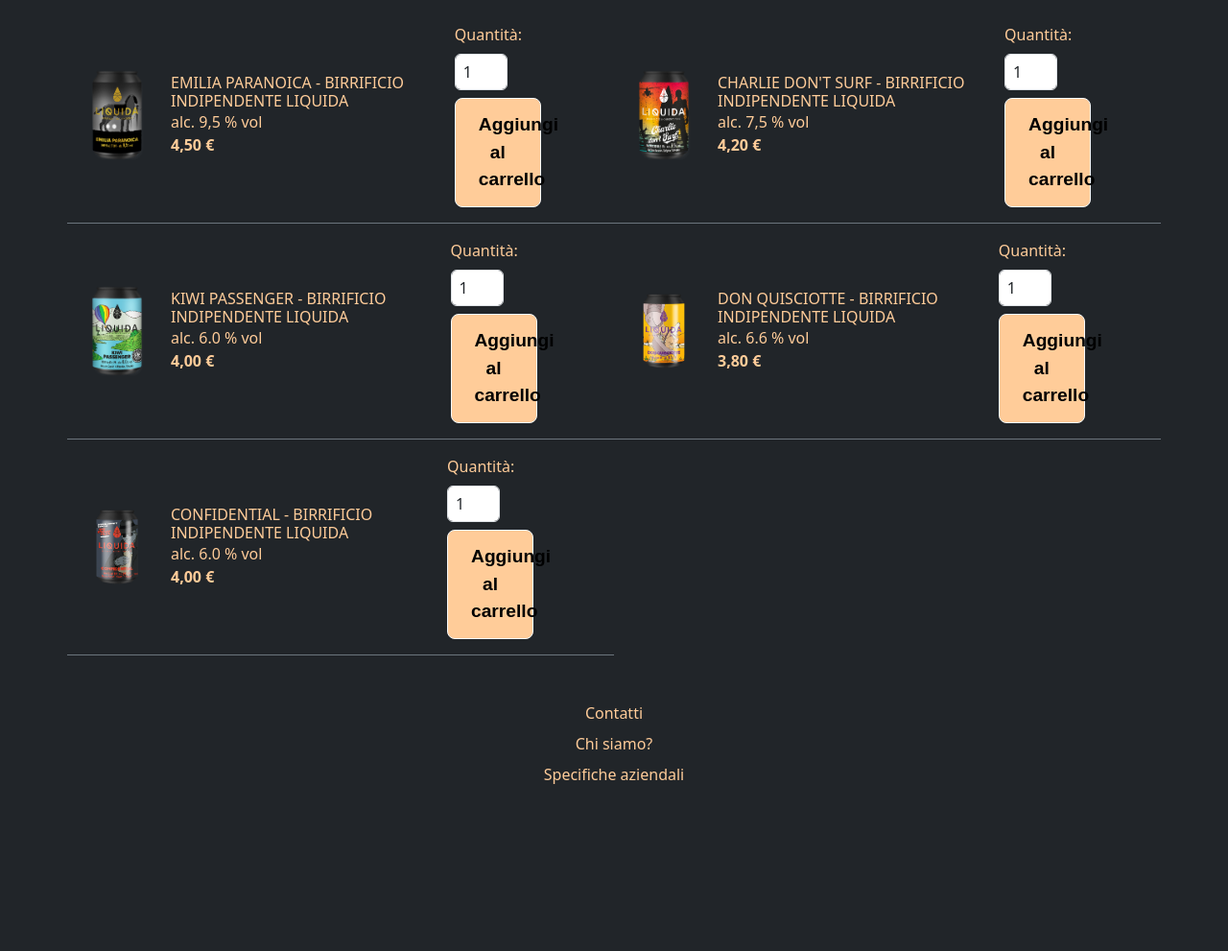
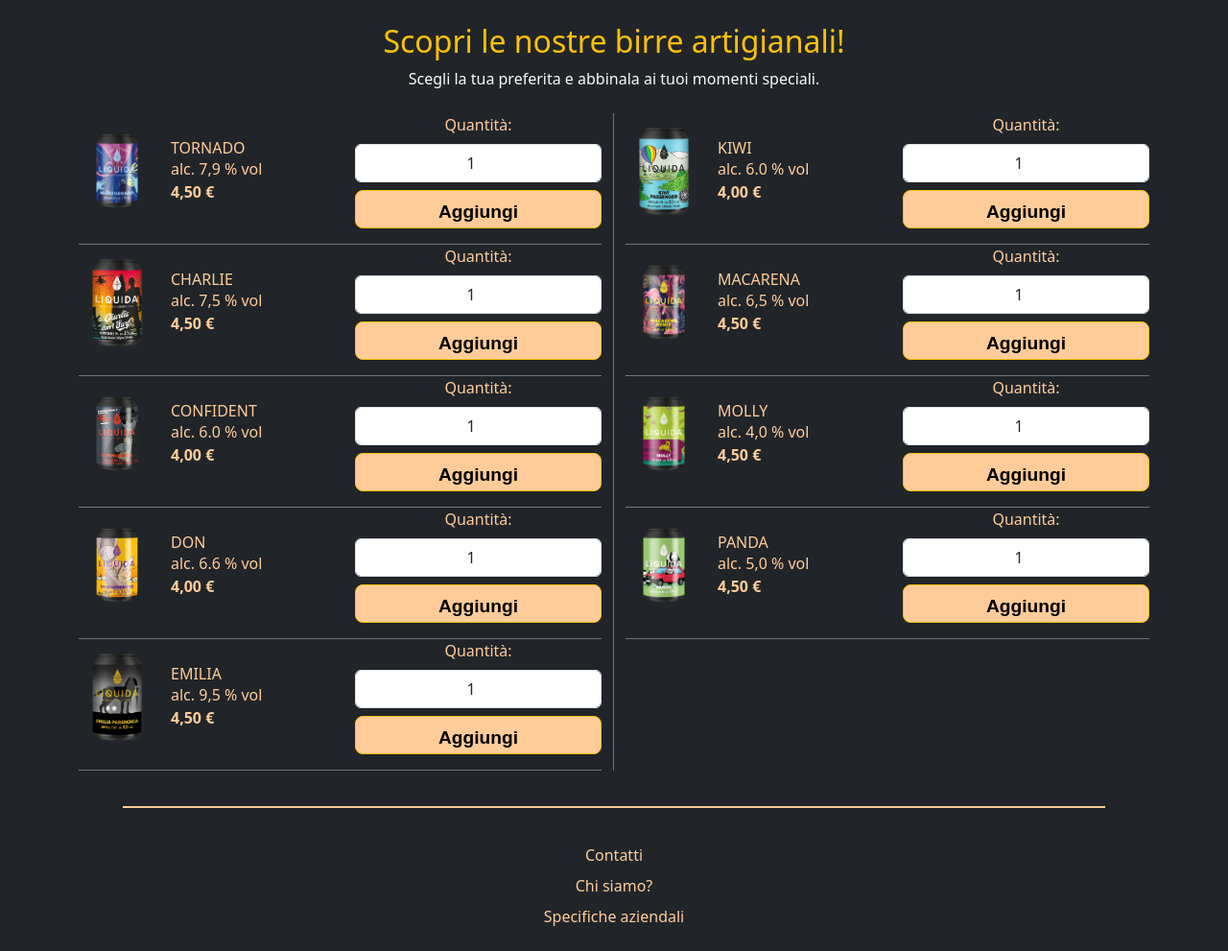
Before and after one commit to fedebrighi/Progetto_Tecnolgie_Web, a PHP site: page /catalogo_prodotti.html in a window 1280 px wide. Shown: the part 87-1078 px from the top of the page at 96% size. Before the commit the page ends 904 px from the top, so only its background shows below. Run offline with PHP 8.4, Linux system fonts and the light colour scheme.

Commit message:
improving classes

```diff
--- a/catalogo_prodotti.html
+++ b/catalogo_prodotti.html
@@ -29,115 +29,173 @@
             </div>
         </div>
     </nav>
+
     <div class="container py-4">
-            <div class="row gy-3">
-                <div class="col-12 col-md-6 d-flex align-items-center border-bottom border-secondary pb-3">
-                    <a href="prodotto_in_dettaglio.html" class="text-decoration-none">
-                        <div class="d-flex align-items-center">
-                            <div class="flex-shrink-0 me-3">
-                                <img src="img/beers/emilia.png" alt="Emilia Paranoica" class="img-fluid" style="width: 80px;">
+        <div class="text-center mb-4">
+            <h2 class="text-warning">Scopri le nostre birre artigianali!</h2>
+            <p class="text-light">Scegli la tua preferita e abbinala ai tuoi momenti speciali.</p>
         </div>
-                            <div class="flex-grow-1">
-                                <h6 class="m-0">EMILIA PARANOICA - BIRRIFICIO INDIPENDENTE LIQUIDA</h6>
+
+        <div class="row">
+            <!-- Colonna Sinistra -->
+            <div class="col-md-6 border-end border-secondary">
+                <!-- Birra Blue Tornado -->
+                <div class="d-flex align-items-center border-bottom border-secondary pb-3">
+                    <img src="img/beers/bluetornado.png" alt="Blue Tornado" class="img-fluid me-3" style="width: 80px;">
+                    <div>
+                        <h6 class="m-0">TORNADO</h6>
+                        <p class="m-0">alc. 7,9 % vol</p>
+                        <p class="m-0 fw-bold">4,50 €</p>
+                    </div>
+                    <div class="ms-auto d-flex flex-column align-items-stretch">
+                        <label for="quantity1" class="form-label text-center">Quantità:</label>
+                        <input type="number" id="quantity1" class="form-control mb-2 text-center" min="1" value="1"
+                            style="height: 40px;">
+                        <button class="btn btn-warning btn-sm"
+                            style="height: 40px; font-weight: bold; padding: 0.5rem;">Aggiungi</button>
+                    </div>
+                </div>
+
+
+                <!-- Birra Charlie -->
+                <div class="d-flex align-items-center border-bottom border-secondary pb-3">
+                    <img src="img/beers/charlie.png" alt="Charlie" class="img-fluid me-3" style="width: 80px;">
+                    <div>
+                        <h6 class="m-0">CHARLIE</h6>
+                        <p class="m-0">alc. 7,5 % vol</p>
+                        <p class="m-0 fw-bold">4,50 €</p>
+                    </div>
+                    <div class="ms-auto d-flex flex-column align-items-stretch">
+                        <label for="quantity1" class="form-label text-center">Quantità:</label>
+                        <input type="number" id="quantity2" class="form-control mb-2 text-center" min="1" value="1"
+                            style="height: 40px;">
+                        <button class="btn btn-warning btn-sm"
+                            style="height: 40px; font-weight: bold; padding: 0.5rem;">Aggiungi</button>
+                    </div>
+                </div>
+                <!-- Birra Confidential -->
+                <div class="d-flex align-items-center border-bottom border-secondary pb-3">
+                    <img src="img/beers/confidential.png" alt="Confidential" class="img-fluid me-3"
+                        style="width: 80px;">
+                    <div>
+                        <h6 class="m-0">CONFIDENT</h6>
+                        <p class="m-0">alc. 6.0 % vol</p>
+                        <p class="m-0 fw-bold">4,00 €</p>
+                    </div>
+                    <div class="ms-auto d-flex flex-column align-items-stretch">
+                        <label for="quantity1" class="form-label text-center">Quantità:</label>
+                        <input type="number" id="quantity3" class="form-control mb-2 text-center" min="1" value="1"
+                            style="height: 40px;">
+                        <button class="btn btn-warning btn-sm"
+                            style="height: 40px; font-weight: bold; padding: 0.5rem;">Aggiungi</button>
+                    </div>
+                </div>
+                <!-- Birra Don -->
+                <div class="d-flex align-items-center border-bottom border-secondary pb-3">
+                    <img src="img/beers/don.png" alt="Don" class="img-fluid me-3" style="width: 80px;">
+                    <div>
+                        <h6 class="m-0">DON</h6>
+                        <p class="m-0">alc. 6.6 % vol</p>
+                        <p class="m-0 fw-bold">4,00 €</p>
+                    </div>
+                    <div class="ms-auto d-flex flex-column align-items-stretch">
+                        <label for="quantity1" class="form-label text-center">Quantità:</label>
+                        <input type="number" id="quantity4" class="form-control mb-2 text-center" min="1" value="1"
+                            style="height: 40px;">
+                        <button class="btn btn-warning btn-sm"
+                            style="height: 40px; font-weight: bold; padding: 0.5rem;">Aggiungi</button>
+                    </div>
+                </div>
+                <!-- Birra Emilia Paranoica -->
+                <div class="d-flex align-items-center border-bottom border-secondary pb-3">
+                    <img src="img/beers/emilia.png" alt="Emilia Paranoica" class="img-fluid me-3" style="width: 80px;">
+                    <div>
+                        <h6 class="m-0">EMILIA</h6>
                         <p class="m-0">alc. 9,5 % vol</p>
                         <p class="m-0 fw-bold">4,50 €</p>
                     </div>
-                        </div>
-                    </a>
-                    <div class="row align-items-center ms-2">
-                        <div class="col-6 col-sm-4 col-md-4">
-                            <label for="quantity1" class="form-label">Quantità:</label>
-                            <input type="number" id="quantity1" class="form-control mb-2 px-2" style="width: 55px;" min="1" value="1" />
-                            <button class="btn btn-light btn-sm w-100 " style="min-width: 90px;">Aggiungi al carrello</button>
+                    <div class="ms-auto d-flex flex-column align-items-stretch">
+                        <label for="quantity1" class="form-label text-center">Quantità:</label>
+                        <input type="number" id="quantity5" class="form-control mb-2 text-center" min="1" value="1"
+                            style="height: 40px;">
+                        <button class="btn btn-warning btn-sm"
+                            style="height: 40px; font-weight: bold; padding: 0.5rem;">Aggiungi</button>
                     </div>
                 </div>
+
             </div>
-                <div class="col-12 col-md-6 d-flex align-items-center border-bottom border-secondary pb-3">
-                    <a href="prodotto_in_dettaglio.html" class="text-decoration-none">
-                        <div class="d-flex align-items-center">
-                            <div class="flex-shrink-0 me-3">
-                                <img src="img/beers/charlie.png" alt="Charlie Don't Surf" class="img-fluid" style="width: 80px;" />
-                            </div>
-                            <div class="flex-grow-1">
-                                <h6 class="m-0">CHARLIE DON'T SURF - BIRRIFICIO INDIPENDENTE LIQUIDA</h6>
-                                <p class="m-0">alc. 7,5 % vol</p>
-                                <p class="m-0 fw-bold">4,20 €</p>
-                            </div>
-                        </div>
-                    </a>
-                    <div class="row align-items-center ms-2">
-                        <div class="col-6 col-sm-4 col-md-4">
-                            <label for="quantity2" class="form-label">Quantità:</label>
-                            <input type="number" id="quantity1" class="form-control mb-2 px-2" style="width: 55px;" min="1" value="1" />
-                            <button class="btn btn-light btn-sm w-100 " style="min-width: 90px;">Aggiungi al carrello</button>
-                        </div>
-                    </div>
-                </div>
-                <div class="col-12 col-md-6 d-flex align-items-center border-bottom border-secondary pb-3">
-                    <a href="prodotto_in_dettaglio.html" class="text-decoration-none">
-                        <div class="d-flex align-items-center">
-                            <div class="flex-shrink-0 me-3">
-                                <img src="img/beers/kiwi.png" alt="Kiwi Passenger" class="img-fluid" style="width: 80px;" />
-                            </div>
-                            <div class="flex-grow-1">
-                                <h6 class="m-0">KIWI PASSENGER - BIRRIFICIO INDIPENDENTE LIQUIDA</h6>
+
+            <!-- Colonna Destra -->
+            <div class="col-md-6">
+                <!-- Birra Kiwi -->
+                <div class="d-flex align-items-center border-bottom border-secondary pb-3">
+                    <img src="img/beers/kiwi.png" alt="Kiwi" class="img-fluid me-3" style="width: 80px;">
+                    <div>
+                        <h6 class="m-0">KIWI</h6>
                         <p class="m-0">alc. 6.0 % vol</p>
                         <p class="m-0 fw-bold">4,00 €</p>
                     </div>
-                        </div>
-                    </a>
-                    <div class="row align-items-center ms-2">
-                        <div class="col-6 col-sm-4 col-md-4">
-                            <label for="quantity3" class="form-label">Quantità:</label>
-                            <input type="number" id="quantity1" class="form-control mb-2 px-2" style="width: 55px;" min="1" value="1" />
-                            <button class="btn btn-light btn-sm w-100 " style="min-width: 90px;">Aggiungi al carrello</button>
+                    <div class="ms-auto d-flex flex-column align-items-stretch">
+                        <label for="quantity1" class="form-label text-center">Quantità:</label>
+                        <input type="number" id="quantity6" class="form-control mb-2 text-center" min="1" value="1"
+                            style="height: 40px;">
+                        <button class="btn btn-warning btn-sm"
+                            style="height: 40px; font-weight: bold; padding: 0.5rem;">Aggiungi</button>
                     </div>
                 </div>
+                <!-- Birra Macarena -->
+                <div class="d-flex align-items-center border-bottom border-secondary pb-3">
+                    <img src="img/beers/macarena.png" alt="Macarena" class="img-fluid me-3" style="width: 80px;">
+                    <div>
+                        <h6 class="m-0">MACARENA</h6>
+                        <p class="m-0">alc. 6,5 % vol</p>
+                        <p class="m-0 fw-bold">4,50 €</p>
                     </div>
-                <div class="col-12 col-md-6 d-flex align-items-center border-bottom border-secondary pb-3">
-                    <a href="prodotto_in_dettaglio.html" class="text-decoration-none">
-                        <div class="d-flex align-items-center">
-                            <div class="flex-shrink-0 me-3">
-                                <img src="img/beers/don.png" alt="Don Quisciotte" class="img-fluid" style="width: 80px;" />
-                            </div>
-                            <div class="flex-grow-1">
-                                <h6 class="m-0">DON QUISCIOTTE - BIRRIFICIO INDIPENDENTE LIQUIDA</h6>
-                                <p class="m-0">alc. 6.6 % vol</p>
-                                <p class="m-0 fw-bold">3,80 €</p>
+                    <div class="ms-auto d-flex flex-column align-items-stretch">
+                        <label for="quantity1" class="form-label text-center">Quantità:</label>
+                        <input type="number" id="quantity7" class="form-control mb-2 text-center" min="1" value="1"
+                            style="height: 40px;">
+                        <button class="btn btn-warning btn-sm"
+                            style="height: 40px; font-weight: bold; padding: 0.5rem;">Aggiungi</button>
                     </div>
                 </div>
-                    </a>
-                    <div class="row align-items-center ms-2">
-                        <div class="col-6 col-sm-4 col-md-4">
-                            <label for="quantity4" class="form-label">Quantità:</label>
-                            <input type="number" id="quantity1" class="form-control mb-2 px-2" style="width: 55px;" min="1" value="1" />
-                            <button class="btn btn-light btn-sm w-100 " style="min-width: 90px;">Aggiungi al carrello</button>
+                <!-- Birra Molly -->
+                <div class="d-flex align-items-center border-bottom border-secondary pb-3">
+                    <img src="img/beers/molly.png" alt="Molly" class="img-fluid me-3" style="width: 80px;">
+                    <div>
+                        <h6 class="m-0">MOLLY</h6>
+                        <p class="m-0">alc. 4,0 % vol</p>
+                        <p class="m-0 fw-bold">4,50 €</p>
+                    </div>
+                    <div class="ms-auto d-flex flex-column align-items-stretch">
+                        <label for="quantity1" class="form-label text-center">Quantità:</label>
+                        <input type="number" id="quantity8" class="form-control mb-2 text-center" min="1" value="1"
+                            style="height: 40px;">
+                        <button class="btn btn-warning btn-sm"
+                            style="height: 40px; font-weight: bold; padding: 0.5rem;">Aggiungi</button>
                     </div>
                 </div>
+                <!-- Birra Panda -->
+                <div class="d-flex align-items-center border-bottom border-secondary pb-3">
+                    <img src="img/beers/panda.png" alt="Panda" class="img-fluid me-3" style="width: 80px;">
+                    <div>
+                        <h6 class="m-0">PANDA</h6>
+                        <p class="m-0">alc. 5,0 % vol</p>
+                        <p class="m-0 fw-bold">4,50 €</p>
                     </div>
-                <div class="col-12 col-md-6 d-flex align-items-center border-bottom border-secondary pb-3">
-                    <a href="prodotto_in_dettaglio.html" class="text-decoration-none">
-                        <div class="d-flex align-items-center">
-                            <div class="flex-shrink-0 me-3">
-                                <img src="img/beers/confidential.png" alt="Confidential" class="img-fluid" style="width: 80px;" />
-                            </div>
-                            <div class="flex-grow-1">
-                                <h6 class="m-0">CONFIDENTIAL - BIRRIFICIO INDIPENDENTE LIQUIDA</h6>
-                                <p class="m-0">alc. 6.0 % vol</p>
-                                <p class="m-0 fw-bold">4,00 €</p>
-                            </div>
-                        </div>
-                    </a>
-                    <div class="row align-items-center ms-2">
-                        <div class="col-6 col-sm-4 col-md-4">
-                            <label for="quantity5" class="form-label">Quantità:</label>
-                            <input type="number" id="quantity1" class="form-control mb-2 px-2" style="width: 55px;" min="1" value="1" />
-                            <button class="btn btn-light btn-sm w-100 " style="min-width: 90px;">Aggiungi al carrello</button>
+                    <div class="ms-auto d-flex flex-column align-items-stretch">
+                        <label for="quantity1" class="form-label text-center">Quantità:</label>
+                        <input type="number" id="quantity9" class="form-control mb-2 text-center" min="1" value="1"
+                            style="height: 40px;">
+                        <button class="btn btn-warning btn-sm"
+                            style="height: 40px; font-weight: bold; padding: 0.5rem;">Aggiungi</button>
                     </div>
                 </div>
             </div>
         </div>
     </div>
+
+    <div class="divider"></div>
     <footer class="py-4">
         <div class="container text-center">
             <a href="#" class="d-block mb-2">Contatti</a>
@@ -145,6 +203,7 @@
             <a href="#">Specifiche aziendali</a>
         </div>
     </footer>
+
     <script src="https://cdn.jsdelivr.net/npm/bootstrap@5.3.2/dist/js/bootstrap.bundle.min.js"></script>
 </body>
 
--- a/css/style.css
+++ b/css/style.css
@@ -90,9 +90,85 @@ button.btn:active {
   transform: scale(0.95); /* Effetto di pressione */
 }
 
+/* Carosello */
+.carousel-inner {
+  position: relative;
+  overflow: hidden; /* Evita che le immagini escano dal contenitore */
+}
+
+.carousel-inner img {
+  width: 100%;
+  height: auto; /* Mantiene le proporzioni */
+  max-height: 450px; /* Limita l'altezza per evitare immagini troppo grandi */
+  object-fit: contain; /* Assicura che l'intera immagine sia visibile */
+  border-radius: 8px; /* Aggiunge angoli arrotondati */
+}
+
+.carousel-item {
+  display: none; /* Nasconde le immagini non attive */
+  position: absolute;
+  top: 0;
+  left: 0;
+  width: 100%;
+  height: 100%;
+  transition: opacity 0.6s ease-in-out, transform 0.6s ease-in-out; /* Transizioni fluide */
+  opacity: 0; /* Imposta l'opacità a zero per immagini non attive */
+  z-index: 0; /* Immagini non attive sono sullo sfondo */
+}
+
+.carousel-item.active {
+  display: block; /* Mostra l'immagine attiva */
+  position: relative;
+  opacity: 1; /* Rende visibile l'immagine attiva */
+  z-index: 1; /* Porta l'immagine attiva in primo piano */
+}
+
+.carousel-item-next,
+.carousel-item-prev {
+  display: block; /* Rende visibili le immagini in transizione */
+  opacity: 0; /* Partono come invisibili */
+  z-index: 0; /* Sono dietro l'immagine attiva */
+}
+
+.carousel-item-next.active,
+.carousel-item-prev.active {
+  opacity: 1; /* Diventano visibili durante la transizione */
+  z-index: 1; /* Passano in primo piano */
+}
+
+/* Sezione Testimonianze */
+section.bg-dark {
+  margin-bottom: 0.7rem; /* Riduce lo spazio sotto la sezione */
+}
+
+section.bg-dark p {
+  font-size: 1.4rem; /* Font più grande */
+  font-style: italic; /* Stile citazione */
+}
+
+section.bg-dark h2 {
+  font-size: 1.8rem;
+  margin-bottom: 0.8rem;
+}
+
+/* Linea di separazione */
+.divider {
+  width: 80%; /* Larghezza della linea */
+  height: 2px; /* Altezza della linea */
+  background-color: #FFCC99; /* Colore coordinato con il tema */
+  margin: 0.8rem auto; /* Spaziatura sopra e sotto */
+  border: none;
+}
+
+
+
 /* Media Query per Layout Responsivo */
 @media (min-width: 768px) {
-  #beer-image {
-    max-width: 300px; /* Ridimensiona su desktop */
+  .carousel-inner img {
+    height: 250px; /* Ridimensiona su desktop per immagini proporzionate */
+  }
+
+  footer .social-icons {
+    font-size: 1.2rem; /* Social più piccoli su schermi grandi */
   }
 }
```
Also changed, not shown: other parts of css/style.css (+16 -16 lines), homepage.html (+71 -36 lines), login.html (+47 -27 lines). Lines whose indentation alone changed are shown as unchanged.
